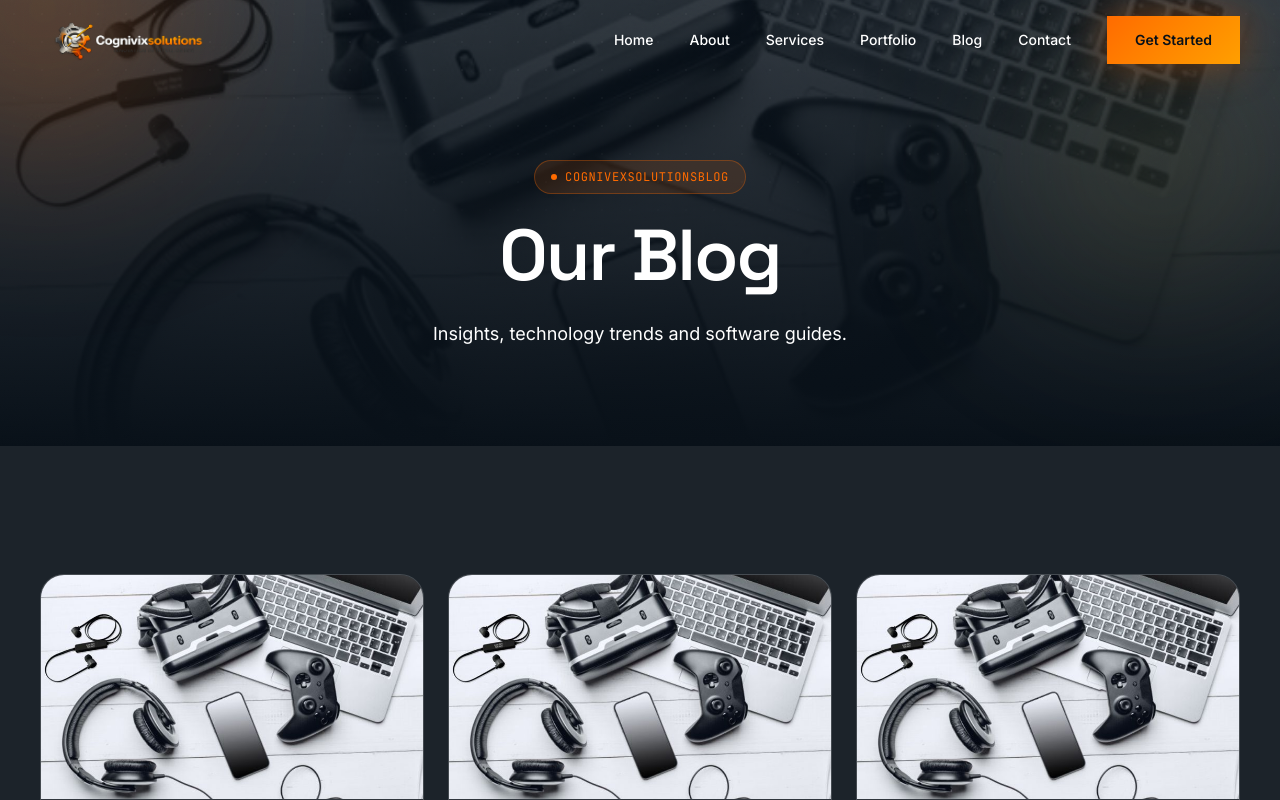
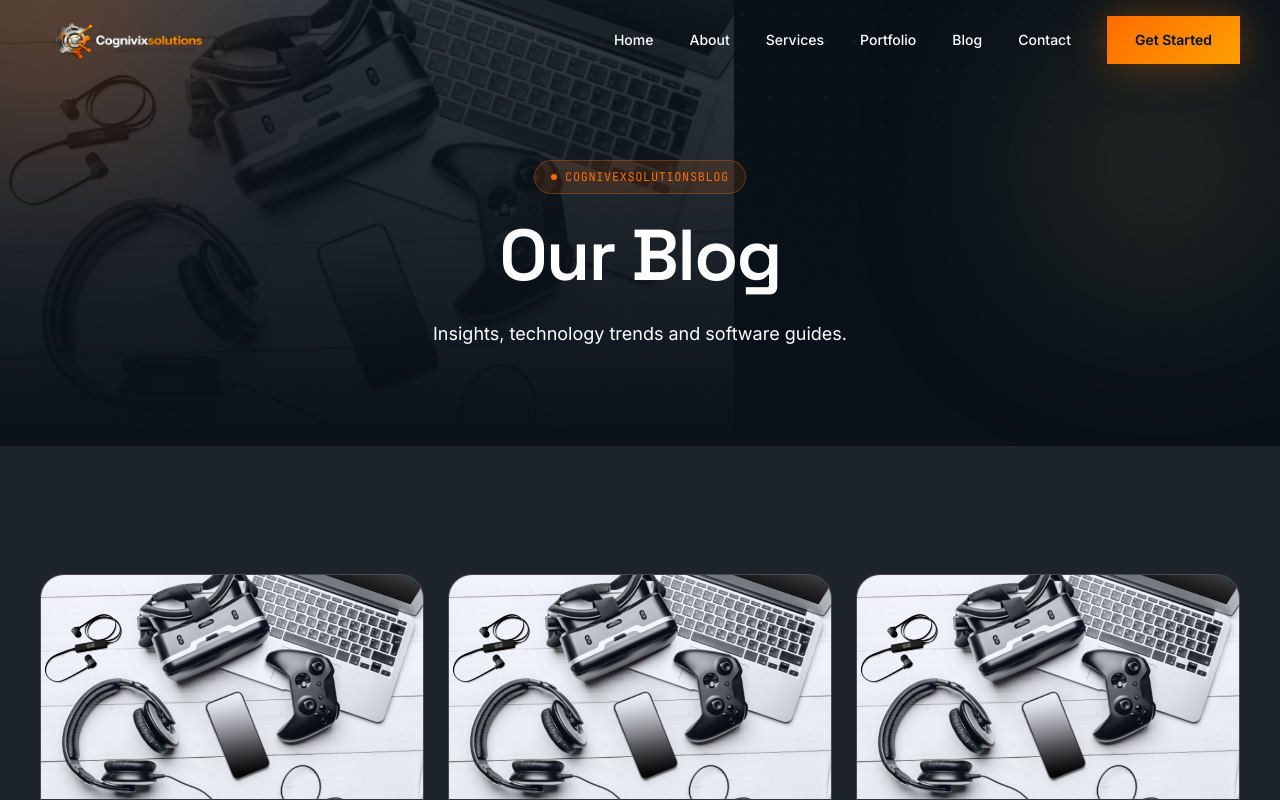
Before and after one commit to Pixelmindsolutions-private-limited/Cognivex_Website, a Next.js app: page /blog in a window 1280 px wide. Shown: the top 800 px of the page. Built offline with nearby package versions, Linux system fonts and the light colour scheme.

Commit message:
issue resolved

```diff
--- a/components/shared/PageHero.jsx
+++ b/components/shared/PageHero.jsx
@@ -1,6 +1,5 @@
 "use client";
 
-import Image from "next/image";
 import { motion } from "framer-motion";
 import Container from "./Container";
 import Badge from "./Badge";
@@ -25,7 +24,7 @@ export default function PageHero({ eyebrow, title, description, image, imageAlt
     <section className="relative pt-40 pb-24 bg-void overflow-hidden">
       {image && (
         <div className="absolute inset-0">
-          <Image
+          <img
             src={image}
             alt={imageAlt}
             fill
```
